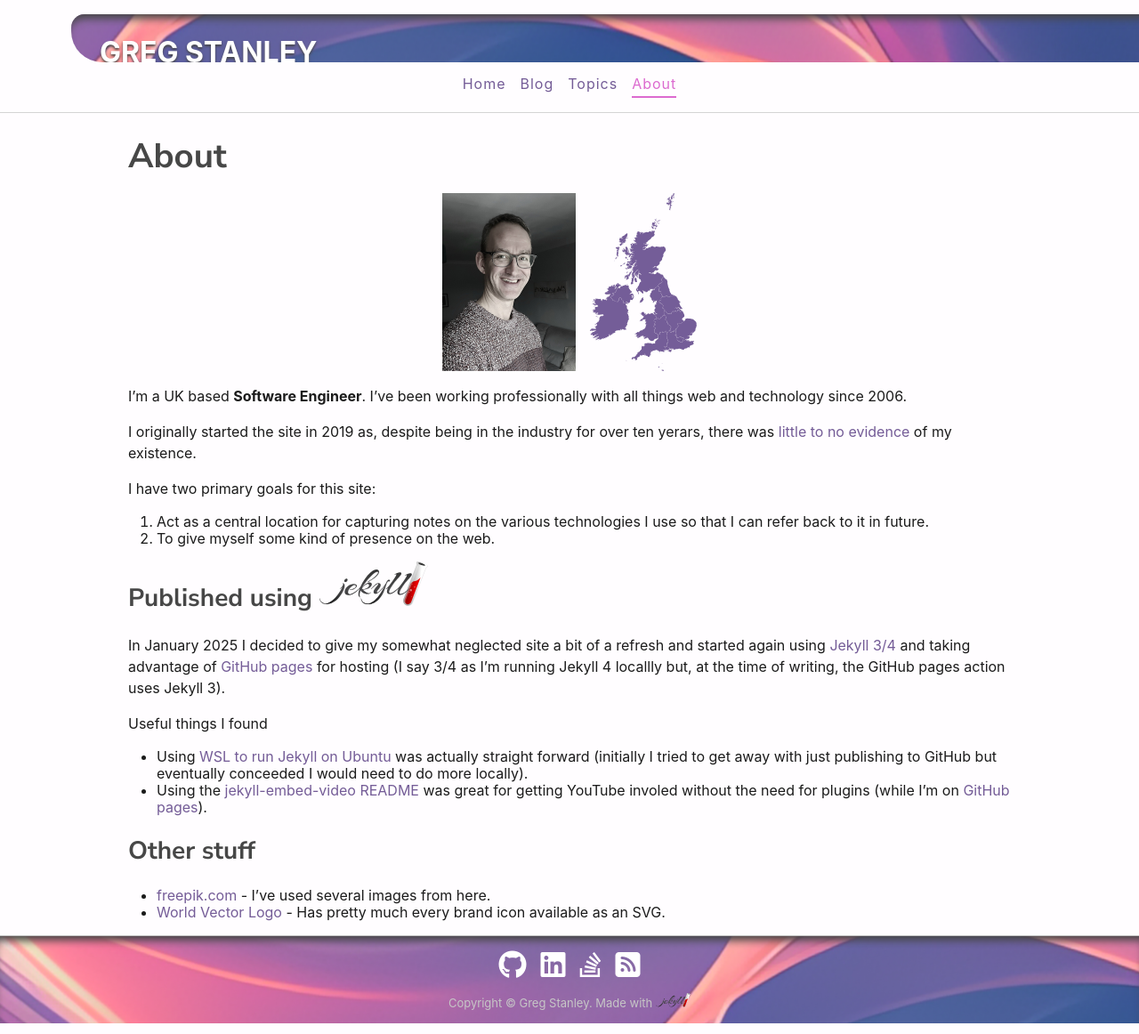
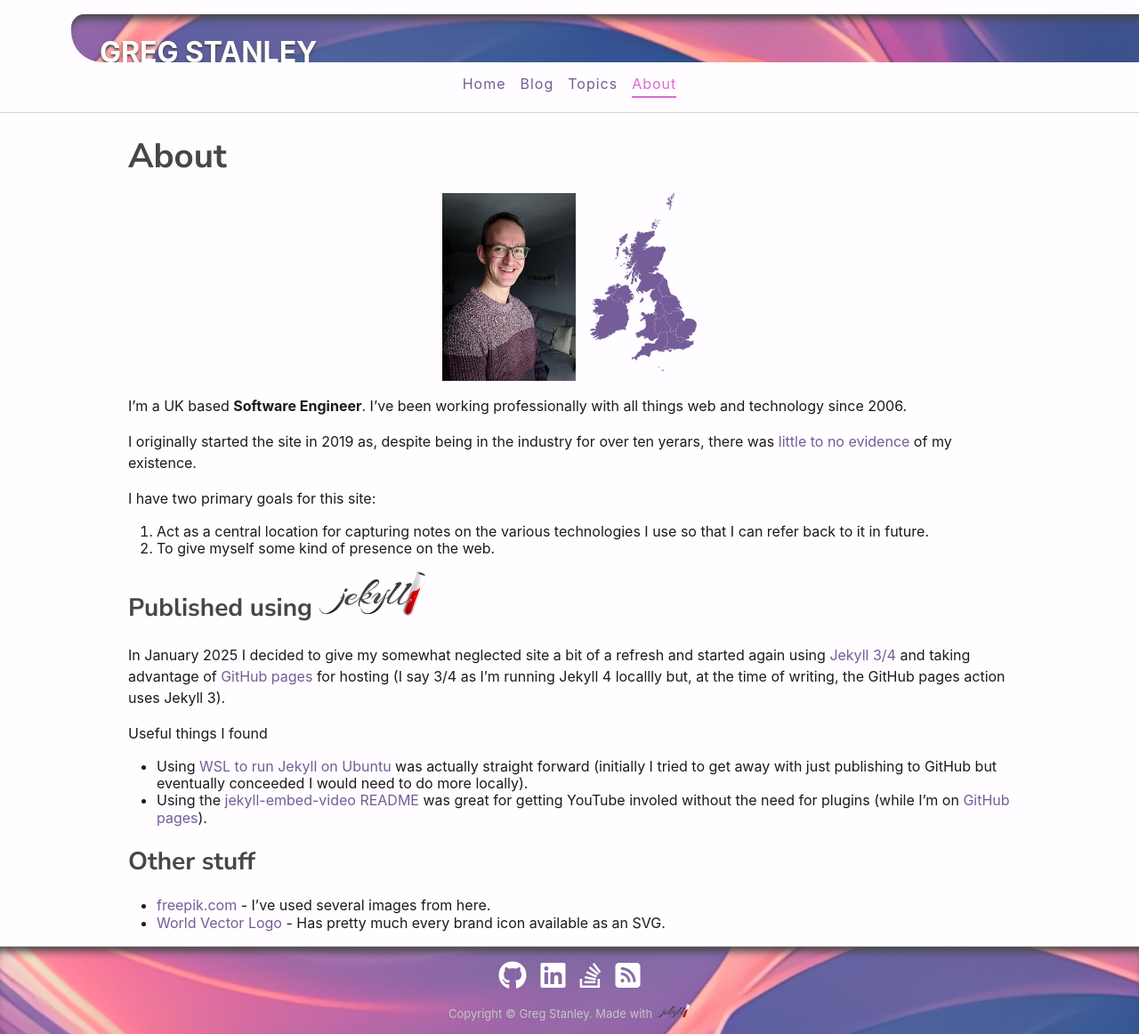
Before and after one commit to gregstanley/gregstanley.github.io, a Jekyll site: the page built from about.md, in a window 1280 px wide. Shown: the whole page at 89% size. Built offline with Jekyll 4.4.1, drawn with Linux system fonts in a browser that asks for light colours.

Commit message:
Another new protrait

```diff
--- a/_layouts/about.html
+++ b/_layouts/about.html
@@ -7,7 +7,7 @@ layout: default
   <div class="split">
     <img
       class="portrait"
-      src="{{'/assets/images/20250208_131634_300x400.jpg' | relative_url}}"
+      src="{{'/assets/images/20250208_131335_284x400.jpg' | relative_url}}"
     />
     <img
       class="map"
```
Also changed, not shown: assets/images/20250208_131335_284x400.jpg (added), assets/images/20250208_131634_300x400.jpg (deleted).
